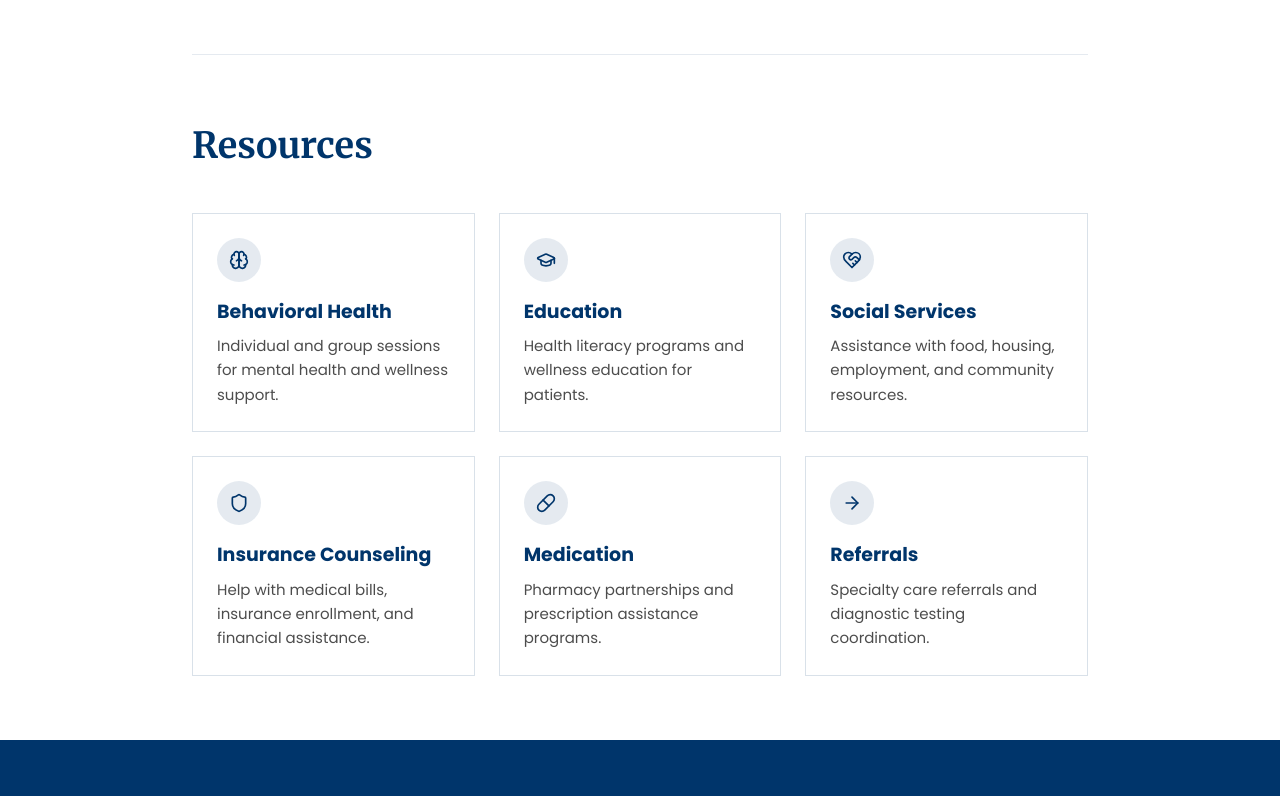
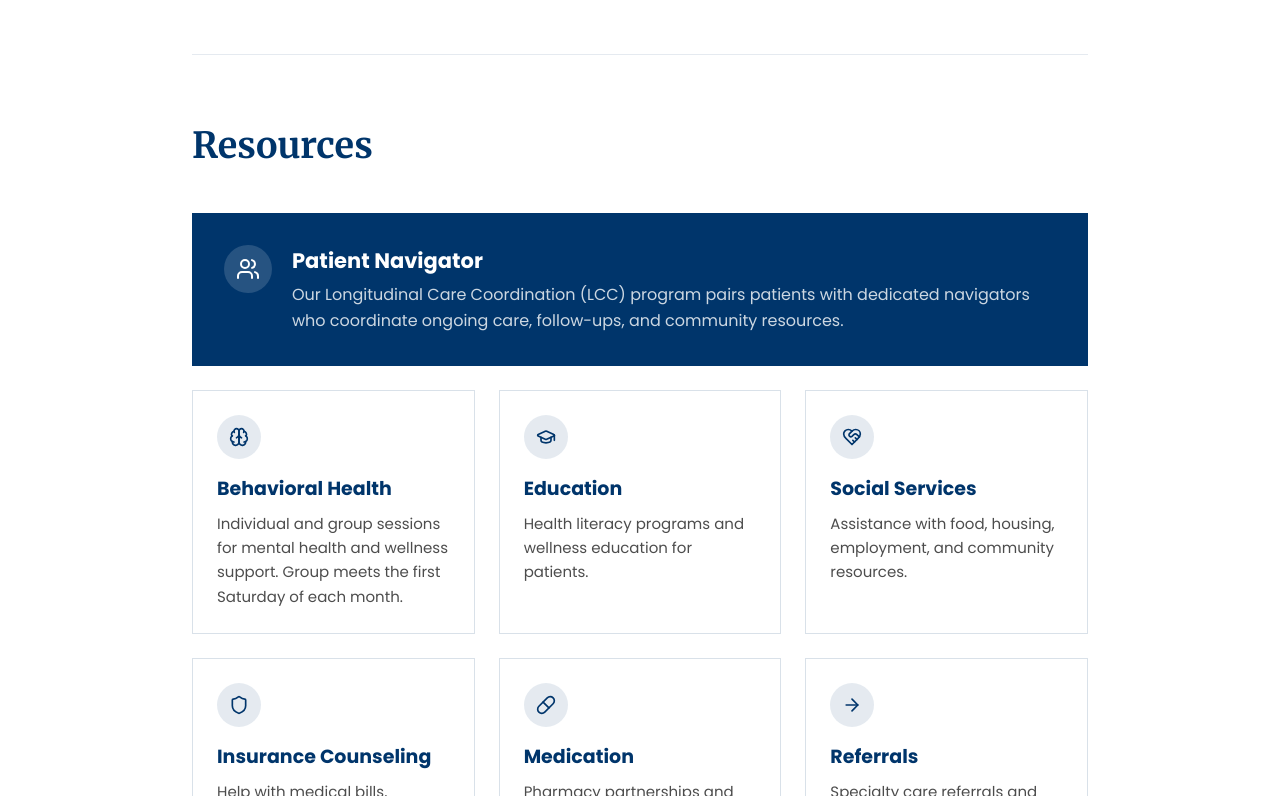
Before and after one commit to HAVEN-Free-Clinic/HAVEN-website, a Next.js app: page /services in a window 1280 px wide. Shown: the part 1104-1900 px from the top of the page. Built offline with nearby package versions, Linux system fonts and the light colour scheme.

Commit message:
Add BHD group schedule and 988 crisis callout to Behavioral Health
BHD group meets the first Saturday of each month. Added prominent
warning directing users in a mental health emergency to call 988.

```diff
--- a/src/app/components/ServicesContent.tsx
+++ b/src/app/components/ServicesContent.tsx
@@ -11,6 +11,7 @@ import {
   Shield,
   Pill,
   ArrowRight,
+  Users,
 } from "lucide-react";
 
 /* ─── Clinical Services (image cards) ─── */
@@ -26,8 +27,15 @@ const clinicalServices = [
 
 const resources = [
   {
+    label: "Patient Navigator",
+    description: "Our Longitudinal Care Coordination (LCC) program pairs patients with dedicated navigators who coordinate ongoing care, follow-ups, and community resources.",
+    icon: Users,
+    to: "/services/social-services",
+    featured: true,
+  },
+  {
     label: "Behavioral Health",
-    description: "Individual and group sessions for mental health and wellness support.",
+    description: "Individual and group sessions for mental health and wellness support. Group meets the first Saturday of each month.",
     icon: Brain,
     to: "/services/patient-care",
   },
@@ -160,8 +168,29 @@ export function ServicesContent() {
             Resources
           </h2>
 
+          {/* Featured: Patient Navigator */}
+          {resources.filter((r) => r.featured).map((resource) => (
+            <Link
+              key={resource.label}
+              href={resource.to}
+              className="group bg-[#00356b] px-6 md:px-8 py-6 md:py-8 mb-6 flex items-start gap-5 hover:bg-[#00356b]/90 transition-colors"
+            >
+              <div className="w-12 h-12 rounded-full bg-white/15 flex items-center justify-center shrink-0 group-hover:bg-white/20 transition-colors">
+                <resource.icon className="w-6 h-6 text-white" />
+              </div>
+              <div>
+                <h3 className="font-['Poppins',sans-serif] font-bold text-white text-[18px] md:text-[21px] mb-1.5">
+                  {resource.label}
+                </h3>
+                <p className="font-['Poppins',sans-serif] text-white/80 text-[14px] md:text-[16px] leading-relaxed">
+                  {resource.description}
+                </p>
+              </div>
+            </Link>
+          ))}
+
           <div className="grid grid-cols-1 sm:grid-cols-2 lg:grid-cols-3 gap-5 md:gap-6">
-            {resources.map((resource) => (
+            {resources.filter((r) => !r.featured).map((resource) => (
               <Link
                 key={resource.label}
                 href={resource.to}
```
